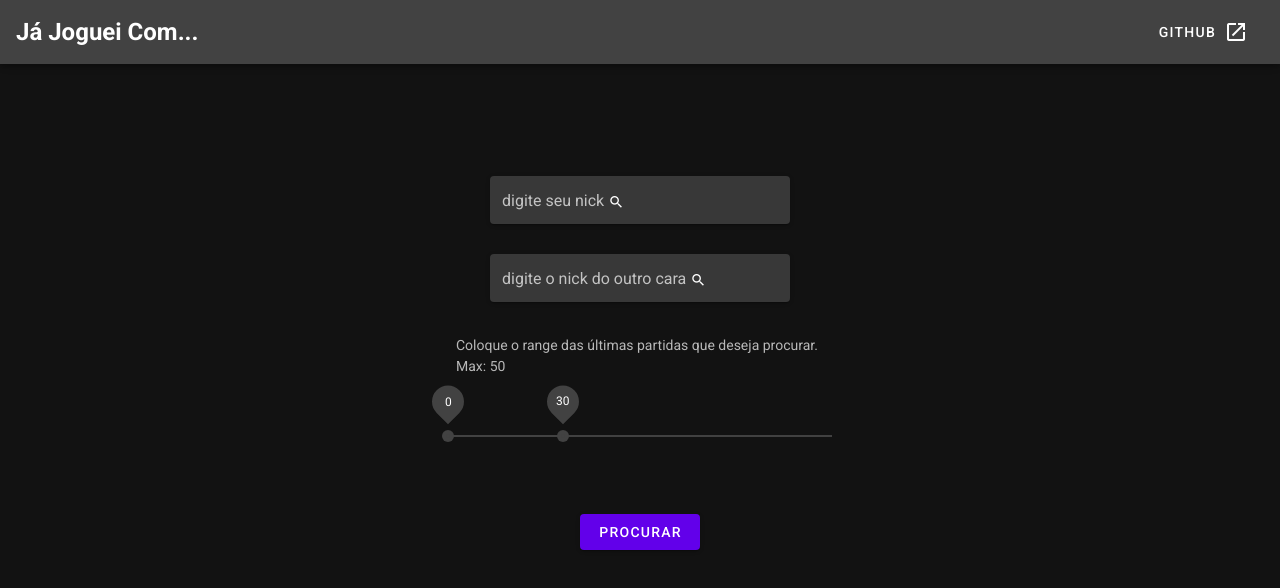
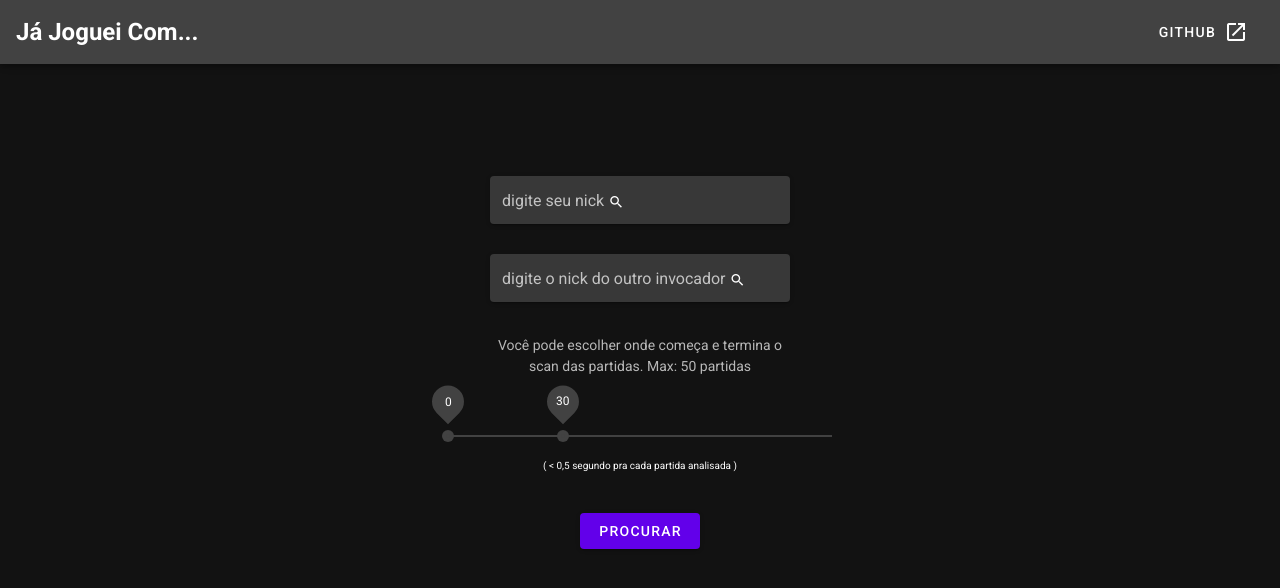
Before and after one commit to leleoveiga/ja-joguei-com-frontend, a Vue app: page / in a window 1280 px wide. Shown: the top 588 px of the page. Built offline with nearby package versions, Linux system fonts and the light colour scheme.

Commit message:
change texts to feel more intuitive

```diff
--- a/src/components/Home.vue
+++ b/src/components/Home.vue
@@ -22,24 +22,25 @@
       background-color=""
       class="mx-auto"
       style="max-width: 300px; margin-top: 0px"
-      placeholder="nick do outro cara"
+      placeholder="Nick do outro invocador"
       autocomplete="nick"
       v-model="inputNick2"
       solo-inverted
       rows="1"
     >
       <template v-slot:label>
-        digite o nick do outro cara
+        digite o nick do outro invocador
         <v-icon small style="vertical-align: middle">
           mdi-magnify
         </v-icon>
       </template>
     </v-text-field>
-    <!-- RETORNAR A DATA DA PARTIDA TAMBÉM -->
-    <v-subheader class="mx-auto mb-10" style="max-width: 400px;"
-      >Coloque o range das últimas partidas que deseja procurar. Max:
-      50</v-subheader
-    >
+    <v-subheader class="mx-auto" style="max-width: 335px;">
+      <span style="text-align: center">
+        Você pode escolher onde começa e termina o scan das partidas. Max: 50
+        partidas
+      </span>
+    </v-subheader>
     <v-range-slider
       max="100"
       min="0"
@@ -49,6 +50,12 @@
       thumb-label="always"
     ></v-range-slider>
 
+    <span
+      style="font-size: 10px; width: 200px; display: block;text-align: center"
+      class="mx-auto mt-n14 mb-10"
+    >
+      ( &lt; 0,5 segundo pra cada partida analisada )</span
+    >
     <v-btn
       class="mx-auto mb-4"
       style="width:120px; display: block;"
```
